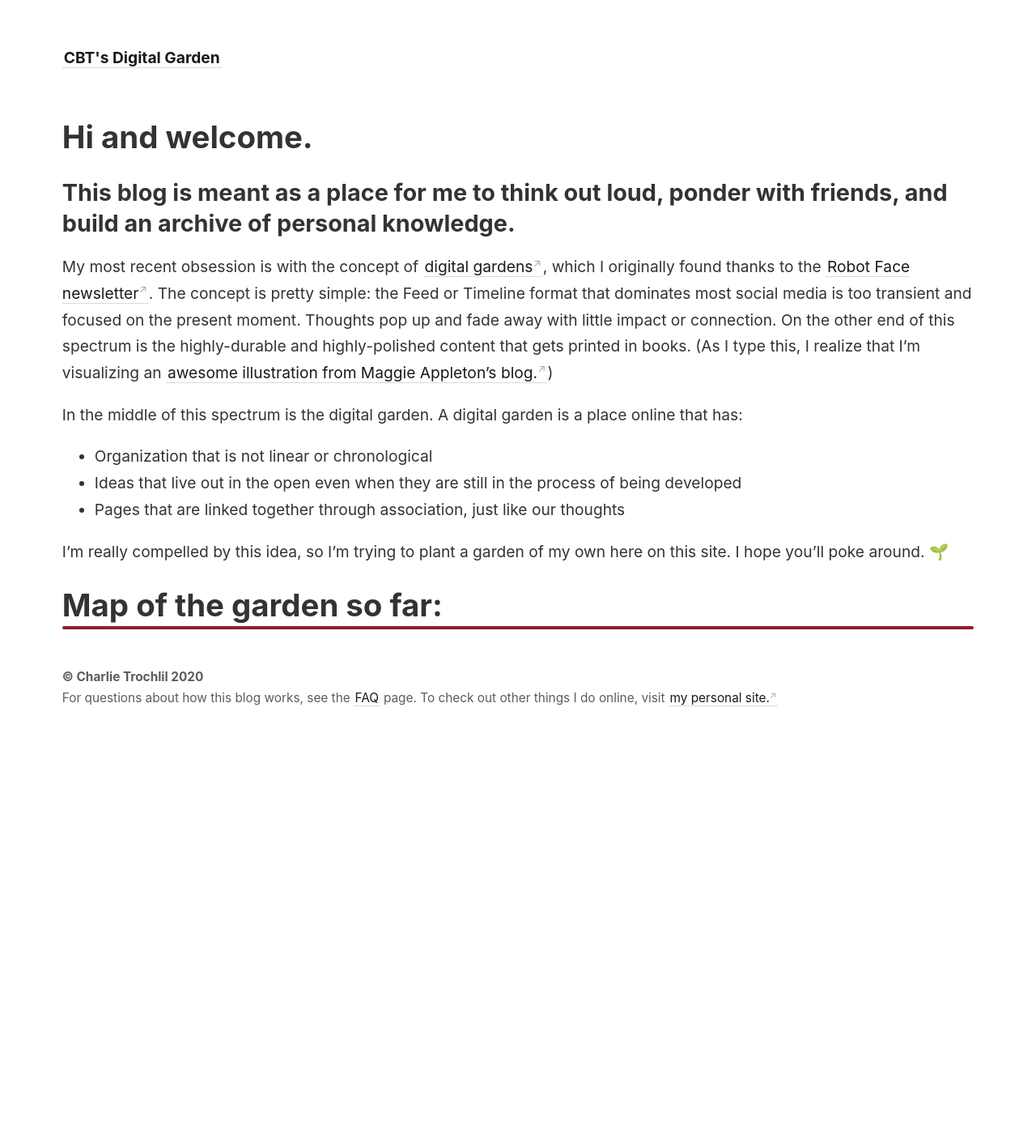
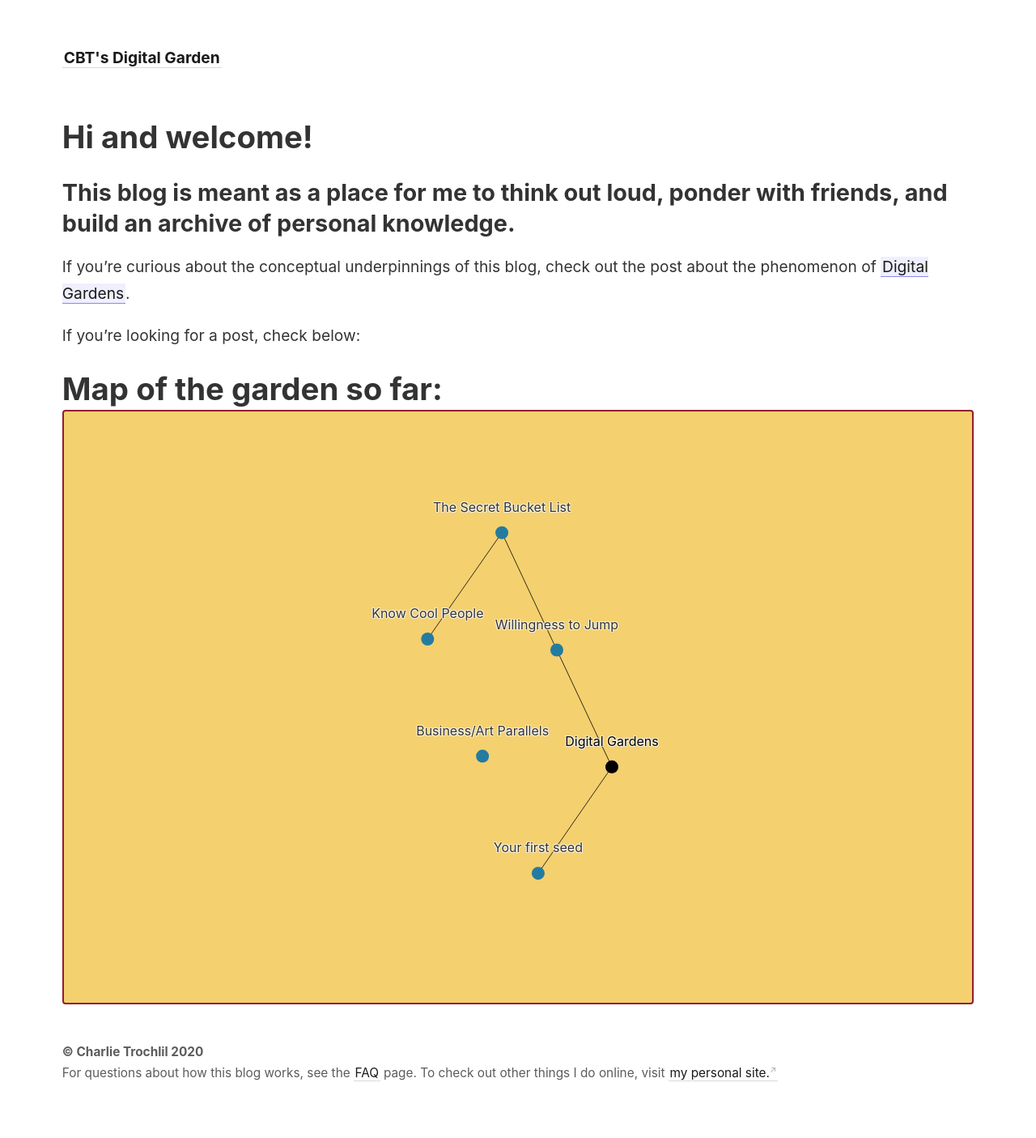
Before and after one commit to rhymeswithvocal/digital-garden, a Jekyll site: the page built from _pages/index.md, in a window 1280 px wide. Shown: the whole page at 81% size. Built offline with Jekyll 4.4.1, drawn with Linux system fonts in a browser that asks for light colours; before the commit the page ends 942 px from its top, so only the background shows below that.

```diff
--- a/_pages/index.md
+++ b/_pages/index.md
@@ -5,19 +5,13 @@ id: home
 permalink: /
 ---
 
-# Hi and welcome.
+# Hi and welcome!
 
 ## This blog is meant as a place for me to think out loud, ponder with friends, and build an archive of personal knowledge.
 
-My most recent obsession is with the concept of [digital gardens](https://hapgood.us/2015/10/17/the-garden-and-the-stream-a-technopastoral/), which I originally found thanks to the [Robot Face newsletter](https://robotface.substack.com/). The concept is pretty simple: the Feed or Timeline format that dominates most social media is too transient and focused on the present moment. Thoughts pop up and fade away with little impact or connection. On the other end of this spectrum is the highly-durable and highly-polished content that gets printed in books. (As I type this, I realize that I'm visualizing an [awesome illustration from Maggie Appleton's blog.](https://maggieappleton.com/garden-history))
+If you're curious about the conceptual underpinnings of this blog, check out the post about the phenomenon of [[Digital Gardens]].
 
-In the middle of this spectrum is the digital garden. A digital garden is a place online that has:
-
-- Organization that is not linear or chronological
-- Ideas that live out in the open even when they are still in the process of being developed
-- Pages that are linked together through association, just like our thoughts
-
-I'm really compelled by this idea, so I'm trying to plant a garden of my own here on this site. I hope you'll poke around. 🌱
+If you're looking for a post, check below:
 
 # Map of the garden so far:
 
```
Also changed, not shown: _notes/business-and-art.md (+1 -1 lines), _notes/willing-to-jump.md (+1 -1 lines).
